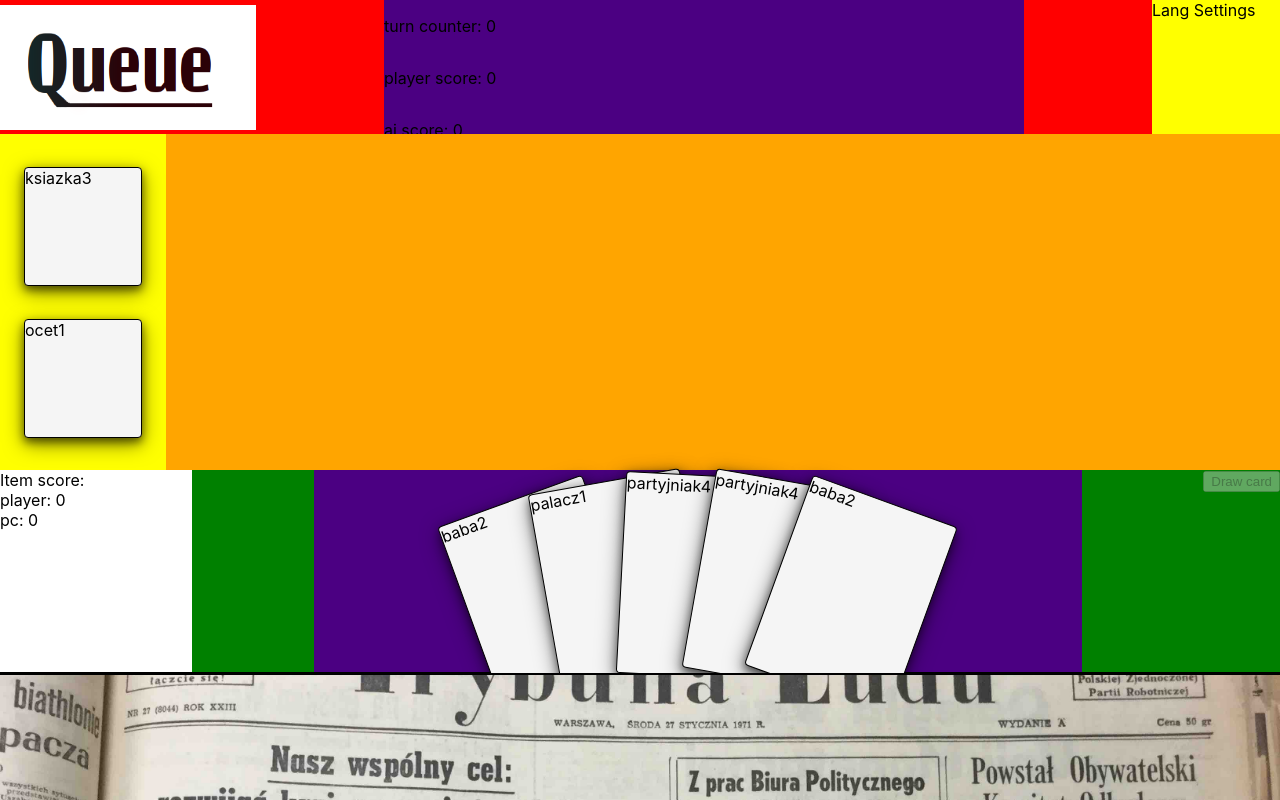
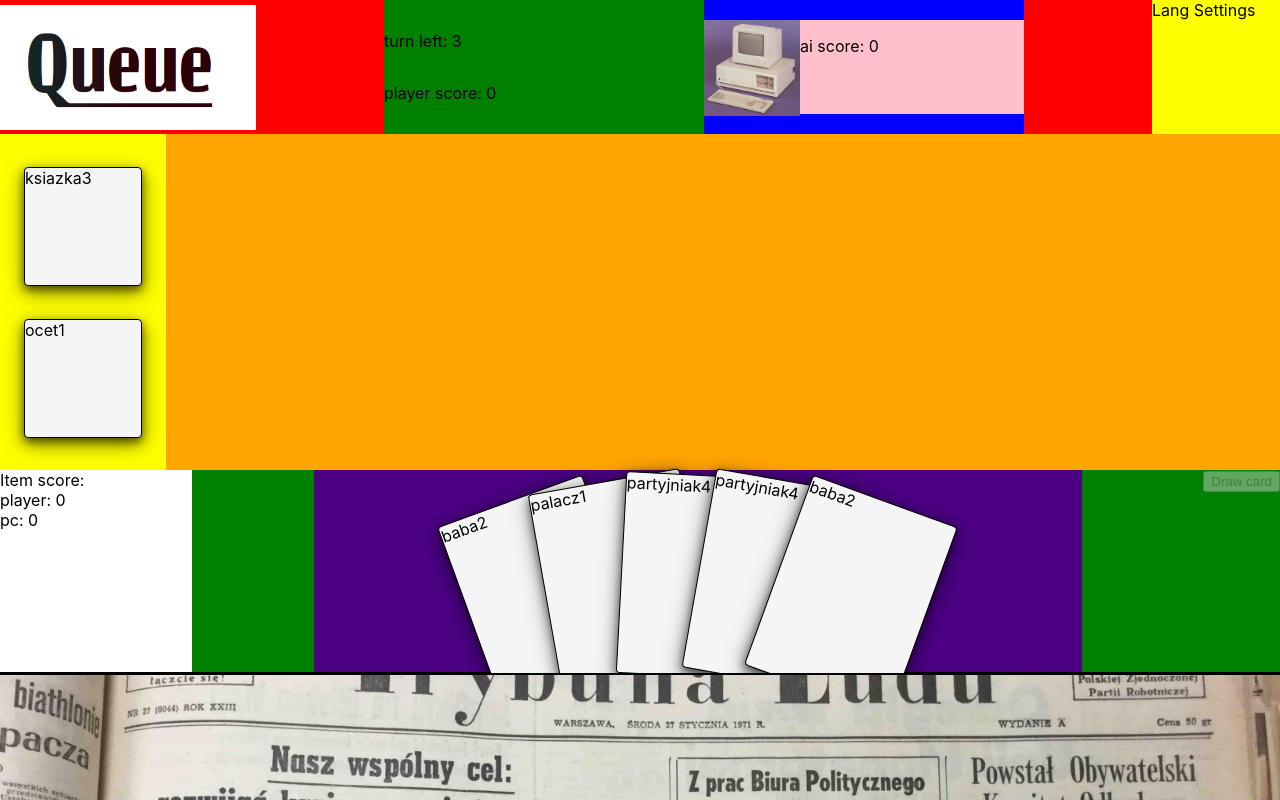
Before and after one commit to michalakweb/that-my-spot, a React (Create React App) app: page / in a window 1280 px wide. Shown: the top 800 px of the page. Built offline with nearby package versions, Linux system fonts and the light colour scheme.

Commit message:
added simple computer card

```diff
--- a/src/components/header/GameInfo.js
+++ b/src/components/header/GameInfo.js
@@ -1,10 +1,22 @@
 import React from "react"
+import computerImage from "../../images/odra.jpg"
 
 const GameInfo = props => (
   <div id="game_info">
-    <p>turn counter: {props.turnCounter}</p>
-    <p>player score: {props.playerScore}</p>
-    <p>ai score: {props.computerScore}</p>
+    <div id="player_info_container">
+      <p>turn left: {3 - props.turnCounter / 2}</p>
+      <p>player score: {props.playerScore}</p>
+    </div>
+    <div id="computer_info_container">
+      <div id="computer_card">
+        <div id="computer_card_photo">
+          <img src={computerImage} alt="old computer" />
+        </div>
+        <div id="computer_card_info">
+          <p>ai score: {props.computerScore}</p>
+        </div>
+      </div>
+    </div>
   </div>
 )
 
--- a/src/styles/header.scss
+++ b/src/styles/header.scss
@@ -18,10 +18,44 @@
 
 #game_info {
   display: flex;
-  flex-direction: column;
+  flex-direction: row;
   width: 50%;
   height: 100%;
   background-color: indigo;
+  justify-content: space-evenly;
+}
+
+#player_info_container,
+#computer_info_container {
+  display: flex;
+  flex-direction: column;
+  width: 50%;
+  background-color: blue;
+  justify-content: center;
+}
+
+#computer_card {
+  display: flex;
+  background-color: pink;
+  height: 70%;
+}
+
+#computer_card_photo {
+  width: 30%;
+
+  img {
+    width: 100%;
+  }
+}
+
+#computer_card_info {
+  display: flex;
+  width: 70%;
+  align-content: center;
+}
+
+#player_info_container {
+  background-color: green;
 }
 
 #lang_settings {
```
Also changed, not shown: src/images/odra.jpg (added).
